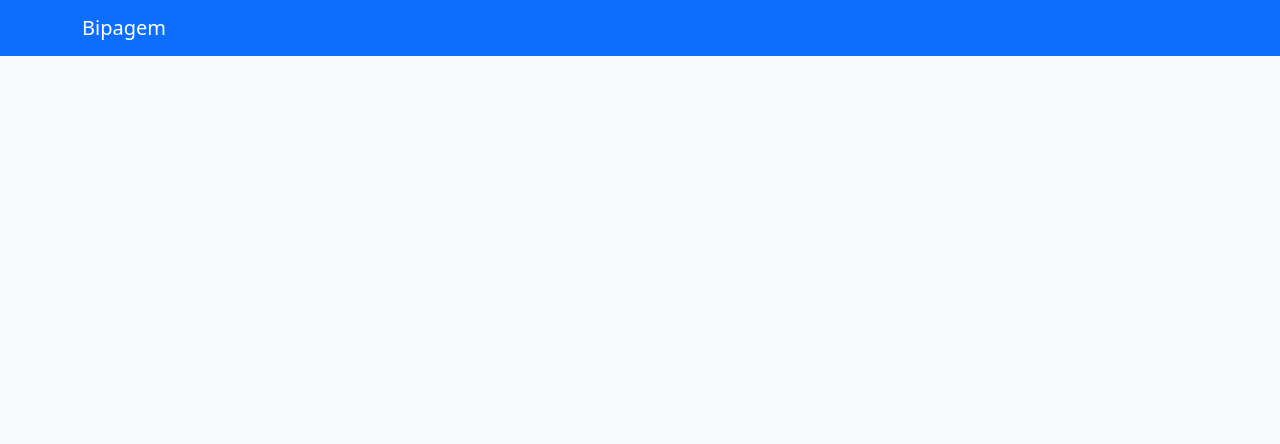
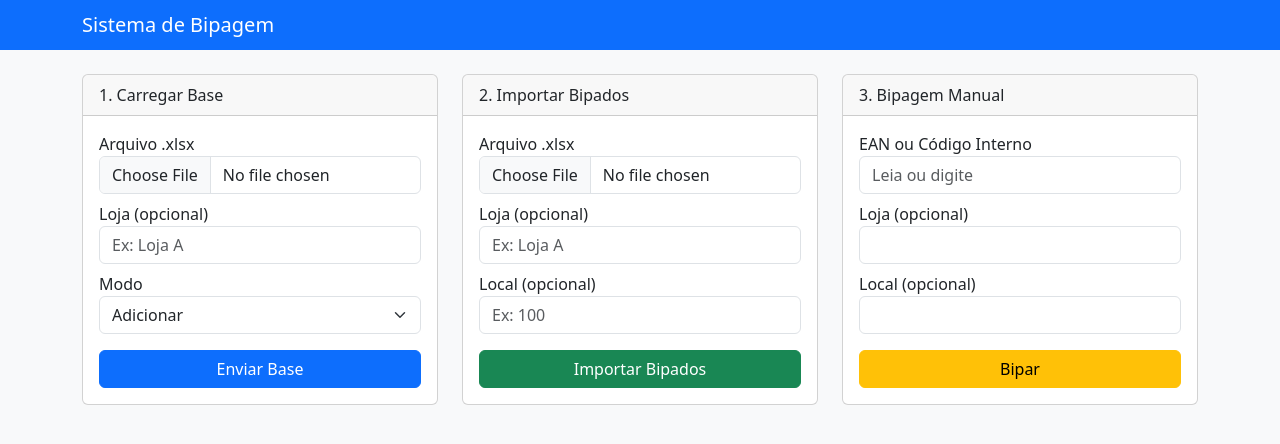
Before and after one commit to torseb/tester-bipagem, a Flask app: page / in a window 1280 px wide. Shown: the top 444 px of the page. Run offline with Flask 2, Linux system fonts and the light colour scheme; some libraries are stand-ins or nearby versions.

Commit message:
Restaurar versão antiga completa

```diff
--- a/templates/index.html
+++ b/templates/index.html
@@ -1,13 +1,12 @@
-<!-- templates/index.html -->
 <!DOCTYPE html>
 <html lang="pt-br">
 <head>
-  <meta charset="UTF-8">
+  <meta charset="UTF-8" />
   <meta name="viewport" content="width=device-width, initial-scale=1">
   <title>Sistema de Bipagem</title>
-  <!-- Bootstrap 5 CSS -->
+  <!-- Bootstrap 5 -->
   <link href="https://cdn.jsdelivr.net/npm/bootstrap@5.3.2/dist/css/bootstrap.min.css" rel="stylesheet">
-  <!-- DataTables CSS -->
+  <!-- DataTables -->
   <link rel="stylesheet" href="https://cdn.datatables.net/1.13.4/css/dataTables.bootstrap5.min.css"/>
   <style>
     .bipado     { background-color: #d4edda !important; }
@@ -18,16 +17,101 @@
 
 <nav class="navbar navbar-dark bg-primary mb-4">
   <div class="container">
-    <a class="navbar-brand" href="#">Bipagem</a>
+    <span class="navbar-brand mb-0 h1">Sistema de Bipagem</span>
   </div>
 </nav>
 
 <div class="container">
+
   {% if mensagem %}
     <div class="alert alert-info">{{ mensagem }}</div>
   {% endif %}
 
-  <!-- os formulários de carregar base, importar bipados e bipagem manual aqui (iguais aos anteriores) -->
+  <div class="row gy-4">
+    <!-- Carregar Base -->
+    <div class="col-md-4">
+      <div class="card">
+        <div class="card-header">1. Carregar Base</div>
+        <div class="card-body">
+          <form method="post" enctype="multipart/form-data">
+            <input type="hidden" name="acao" value="carregar_base">
+            <div class="mb-2">
+              <label>Arquivo .xlsx</label>
+              <input type="file" name="file" class="form-control" required>
+            </div>
+            <div class="mb-2">
+              <label>Loja (opcional)</label>
+              <input type="text" name="loja" class="form-control" placeholder="Ex: Loja A">
+            </div>
+            <div class="mb-3">
+              <label>Modo</label>
+              <select name="modo" class="form-select">
+                <option value="adicionar">Adicionar</option>
+                <option value="substituir">Substituir</option>
+              </select>
+            </div>
+            <button class="btn btn-primary w-100">Enviar Base</button>
+          </form>
+        </div>
+      </div>
+    </div>
+
+    <!-- Importar Bipados -->
+    <div class="col-md-4">
+      <div class="card">
+        <div class="card-header">2. Importar Bipados</div>
+        <div class="card-body">
+          <form method="post" enctype="multipart/form-data">
+            <input type="hidden" name="acao" value="importar_bipados">
+            <div class="mb-2">
+              <label>Arquivo .xlsx</label>
+              <input type="file" name="file" class="form-control" required>
+            </div>
+            <div class="mb-2">
+              <label>Loja (opcional)</label>
+              <input type="text" name="loja" class="form-control" placeholder="Ex: Loja A">
+            </div>
+            <div class="mb-3">
+              <label>Local (opcional)</label>
+              <input type="text" name="local" class="form-control" placeholder="Ex: 100">
+            </div>
+            <button class="btn btn-success w-100">Importar Bipados</button>
+          </form>
+        </div>
+      </div>
+    </div>
+
+    <!-- Bipagem Manual -->
+    <div class="col-md-4">
+      <div class="card">
+        <div class="card-header">3. Bipagem Manual</div>
+        <div class="card-body">
+          <form method="post" id="form-bipar">
+            <input type="hidden" name="acao" value="bipagem_manual">
+            <div class="mb-2">
+              <label>EAN ou Código Interno</label>
+              <input
+                id="codigo_barras"
+                name="codigo_barras"
+                class="form-control"
+                placeholder="Leia ou digite"
+                onkeypress="if(event.key==='Enter') this.form.submit();"
+              >
+            </div>
+            <div class="mb-2">
+              <label>Loja (opcional)</label>
+              <input type="text" name="loja" class="form-control">
+            </div>
+            <div class="mb-3">
+              <label>Local (opcional)</label>
+              <input type="text" name="local" class="form-control">
+            </div>
+            <button class="btn btn-warning w-100">Bipar</button>
+          </form>
+        </div>
+      </div>
+    </div>
+  </div>
 
   {% if produtos %}
   <div class="d-flex justify-content-between align-items-center mt-4 mb-2">
@@ -63,12 +147,11 @@
   {% endif %}
 </div>
 
-<!-- jQuery, Bootstrap JS & DataTables -->
+<!-- JS -->
 <script src="https://code.jquery.com/jquery-3.6.0.min.js"></script>
 <script src="https://cdn.jsdelivr.net/npm/bootstrap@5.3.2/dist/js/bootstrap.bundle.min.js"></script>
 <script src="https://cdn.datatables.net/1.13.4/js/jquery.dataTables.min.js"></script>
 <script src="https://cdn.datatables.net/1.13.4/js/dataTables.bootstrap5.min.js"></script>
-
 <script>
 $(document).ready(function() {
   const table = $('#tblProd').DataTable({
@@ -79,15 +162,11 @@ $(document).ready(function() {
       lengthMenu: "Mostrar _MENU_ registros",
       info: "Mostrando _START_ a _END_ de _TOTAL_ itens",
       paginate: {
-        first: "Primeiro",
-        last: "Último",
-        next: "Próximo",
-        previous: "Anterior"
+        first: "Primeiro", last: "Último", next: "Próximo", previous: "Anterior"
       }
     }
   });
 
-  // filtro por coluna "bipado"
   const bipIdx = $('#tblProd th').filter((i, el) =>
     $(el).text().trim().toLowerCase()==='bipado'
   ).index();
@@ -100,6 +179,5 @@ $(document).ready(function() {
   });
 });
 </script>
-
 </body>
 </html>
```
